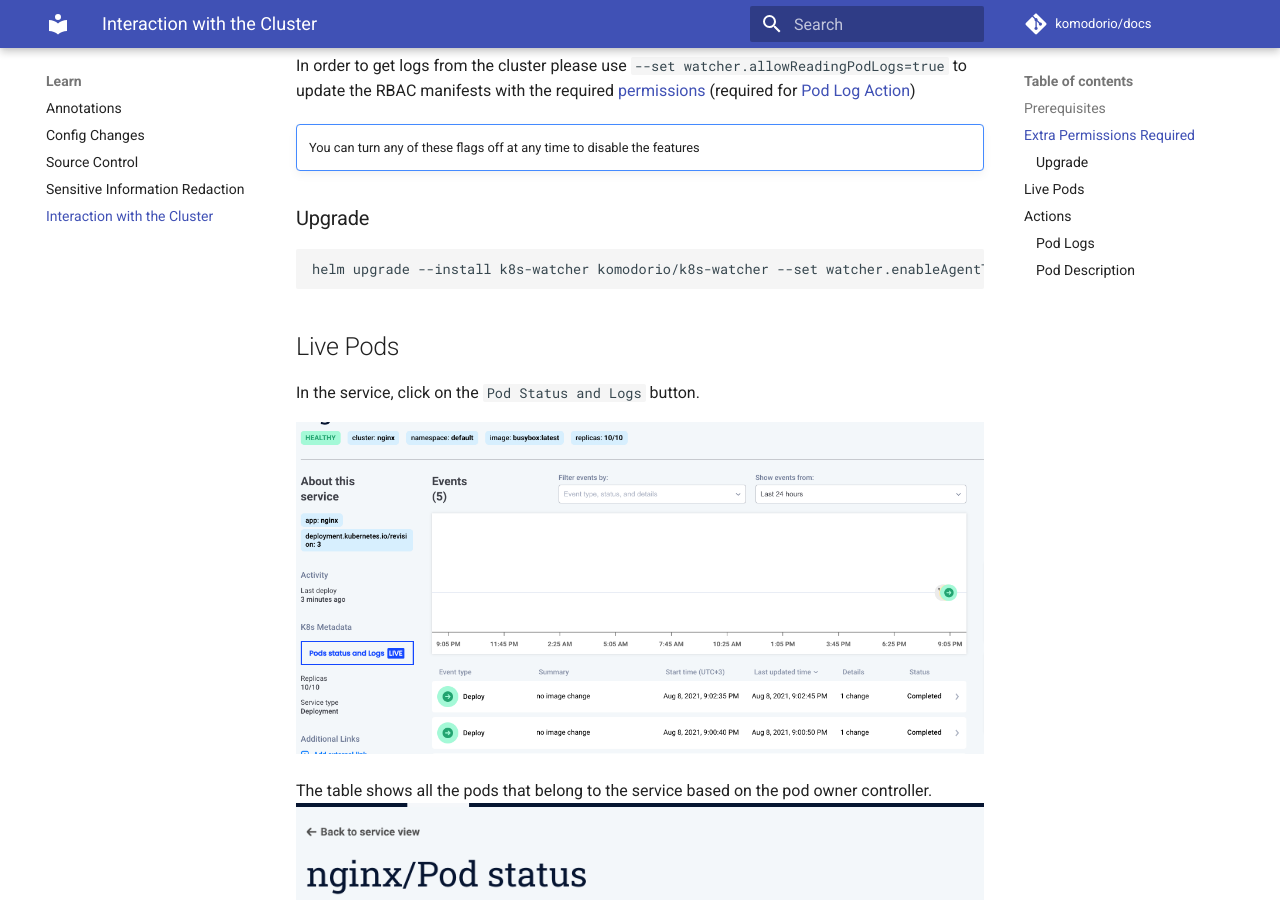
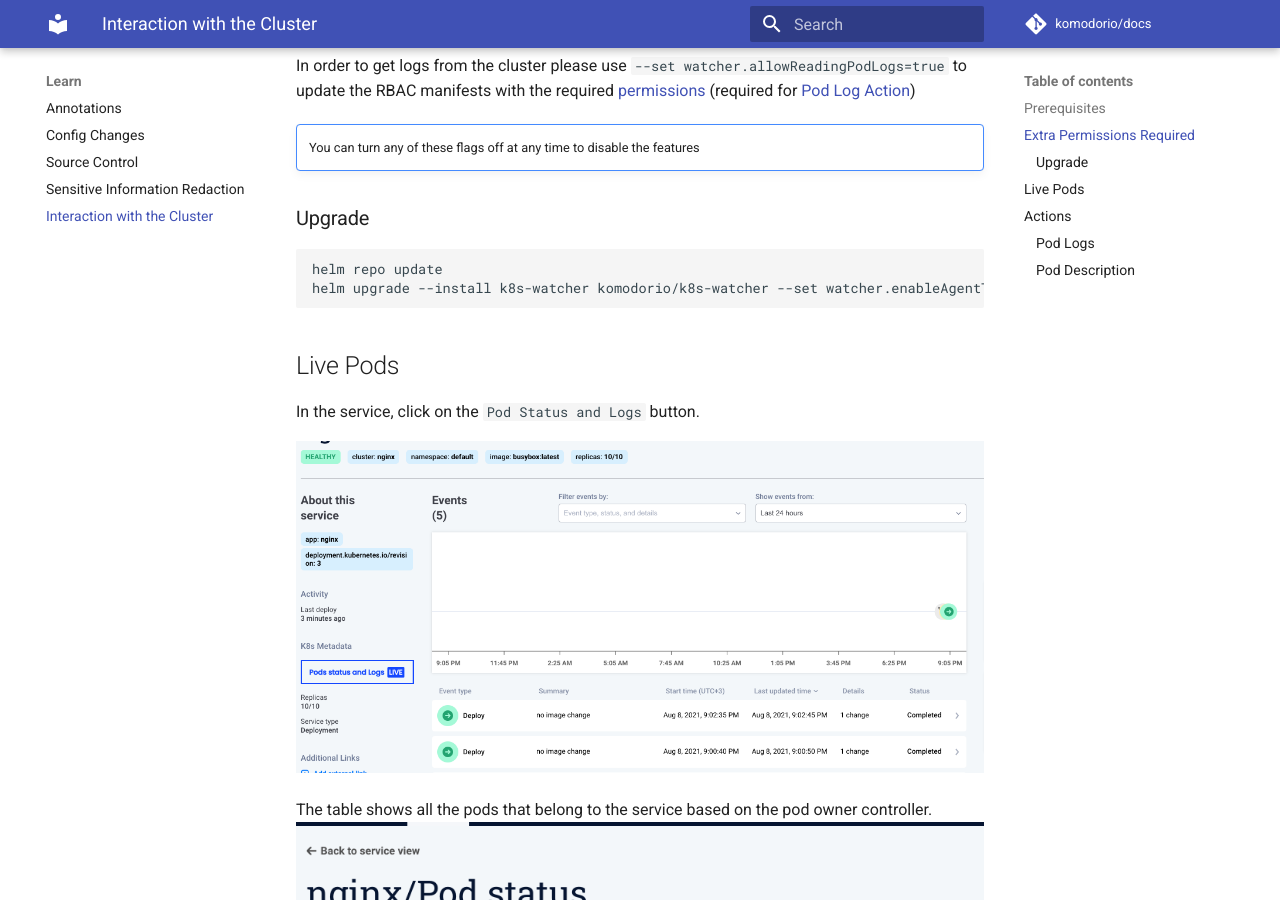
Before and after one commit to komodorio/docs, an MkDocs documentation site: the page built from docs/Learn/Interaction-With-The-Cluster.md, in a window 1280 px wide and 900 px high, scrolled down 485 px. Built offline with MkDocs 1.6.1 and Material for MkDocs 9.7.7, drawn with Linux system fonts in a browser that asks for light colours; comment, search, counter and statistics services are not loaded.

Commit message:
add repo update before every agent upgrade

````diff
--- a/docs/Learn/Interaction-With-The-Cluster.md
+++ b/docs/Learn/Interaction-With-The-Cluster.md
@@ -13,6 +13,7 @@
 
 ### Upgrade
 ```bash
+helm repo update
 helm upgrade --install k8s-watcher komodorio/k8s-watcher --set watcher.enableAgentTaskExecution=true --set watcher.allowReadingPodLogs=true --reuse-values
 ```
 
````
